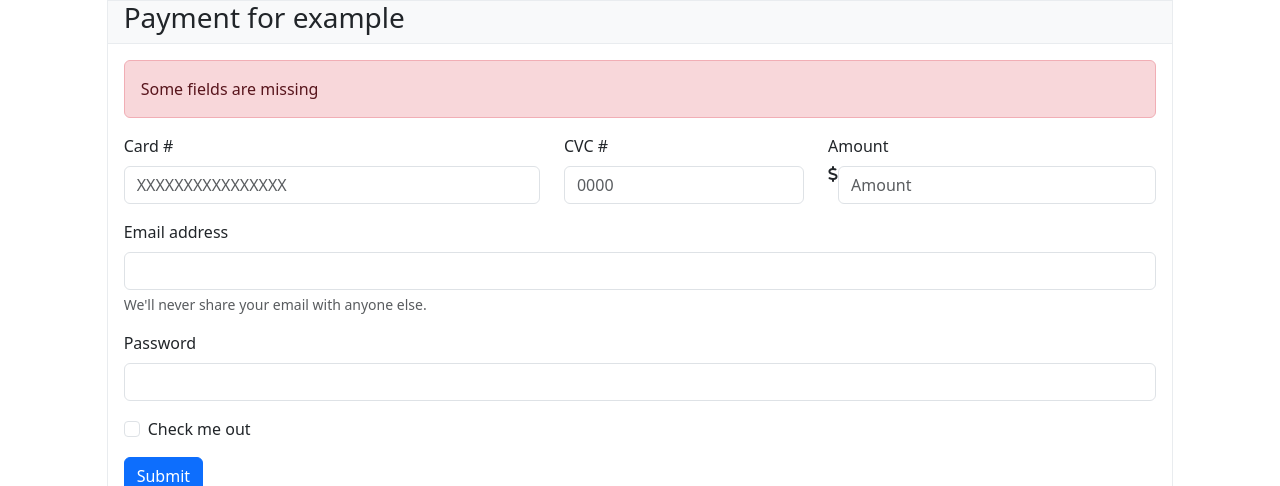
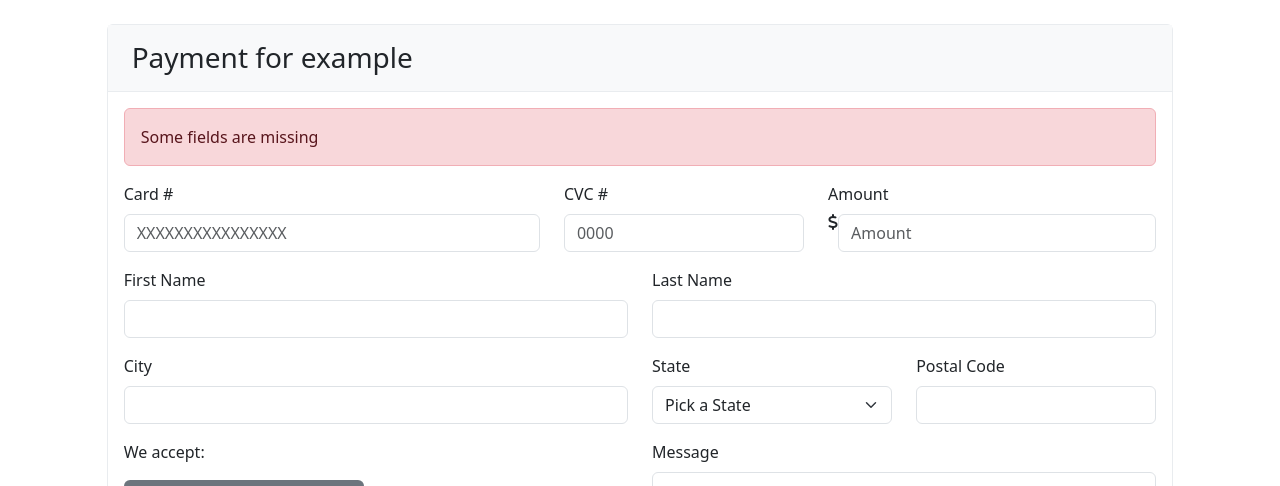
Before and after one commit to 4GeeksAcademy/HTML5-form-project-sicr2000, a plain HTML site: page index.html in a window 1280 px wide. Shown: the top 486 px of the page. Drawn offline with nearby package versions, Linux system fonts and the light colour scheme.

Commit message:
First Commit

```diff
--- a/index.html
+++ b/index.html
@@ -7,14 +7,14 @@
     <link href="https://cdn.jsdelivr.net/npm/bootstrap@5.3.0/dist/css/bootstrap.min.css" rel="stylesheet" integrity="sha384-9ndCyUaIbzAi2FUVXJi0CjmCapSmO7SnpJef0486qhLnuZ2cdeRhO02iuK6FUUVM" crossorigin="anonymous">
 </head>
 <body>
-    <div class="col-10 border border-light-subtle mx-auto ">
-        <div class="bg-light border-bottom border-light-subtle px-3">
+  <div class="col-10 border border-light-subtle mx-auto mt-4 rounded-2">
+    <div class="bg-light border-bottom border-light-subtle px-4 pt-3 pb-2">
       <h3>Payment for example</h3>
     </div>
     <div class="alert alert-danger m-3" role="alert">
       Some fields are missing
     </div>
-        <div class="conteiner flex m-3">
+    <div class="m-3">
       <div class="row">
         <div class="col-5">
           <form>
@@ -23,13 +23,13 @@
           </form>
         </div>
         <div class="col-3">
-              <form action="">
+          <form>
             <label for="CVC" class="mb-2">CVC #</label>
             <input type="text" class="form-control" id="CVC" placeholder="0000"/>
           </form>
         </div>
         <div class="col-4">
-              <form action="">
+          <form>
             <label for="Amount" class="mb-2">Amount</label>
             <div class="d-flex">
               <i class="fa-solid fa-dollar-sign"></i>
@@ -40,22 +40,80 @@
       </div>
     </div>
     <div class="m-3">
+      <div class="row">
+        <div class="col-6">
           <form>
-                <div class="mb-3">
-                  <label for="exampleInputEmail1" class="form-label">Email address</label>
-                  <input type="email" class="form-control" id="exampleInputEmail1" aria-describedby="emailHelp">
-                  <div id="emailHelp" class="form-text">We'll never share your email with anyone else.</div>
+            <label for="First Name" class="mb-2">First Name</label>
+            <input type="text" class="form-control" id="First Name"/>
+          </form>
         </div>
-                <div class="mb-3">
-                  <label for="exampleInputPassword1" class="form-label">Password</label>
-                  <input type="password" class="form-control" id="exampleInputPassword1">
+        <div class="col-6">
+          <form>
+            <label for="Last Name" class="mb-2">Last Name</label>
+            <input type="text" class="form-control" id="Last Name"/>
+          </form>
         </div>
-                <div class="mb-3 form-check">
-                  <input type="checkbox" class="form-check-input" id="exampleCheck1">
-                  <label class="form-check-label" for="exampleCheck1">Check me out</label>
       </div>
-                <button type="submit" class="btn btn-primary">Submit</button>
+    </div>
+    <div class="m-3">
+      <div class="row">
+        <div class="col-6">
+          <form>
+            <label for="City" class="mb-2">City</label>
+            <input type="text" class="form-control" id="City"/>
           </form>
+        </div>
+        <div class="col-3">
+            <label for="State" class="mb-2">State</label>
+            <select class="form-select" aria-label="Default select example">
+              <option selected>Pick a State</option>
+              <option value="1">New York</option>
+              <option value="2">Florida</option>
+              <option value="3">Washington</option>
+            </select>
+        </div>
+        <div class="col-3">
+          <form>
+            <label for="Postal Code" class="mb-2">Postal Code</label>
+            <input type="text" class="form-control" id="Postal Code"/>
+          </form>
+        </div>
+      </div>
+      <div class="row mt-3">
+        <div class="col-3">
+          <label for="Credit Card">We accept:</label>
+          <div class="mt-3 bg-secondary rounded-2 d-flex justify-content-center py-2">
+            <div class="form-check form-check-inline me-2 ms-2">
+              <input class="form-check-input" type="radio" name="inlineRadioOptions" value="Credit Card1">
+              <label class="form-check-label" for="inlineRadio1"><i class="fa-brands fa-cc-mastercard text-white"></i></label>
+            </div>
+            <div class="form-check form-check-inline me-2 ms-2">
+              <input class="form-check-input" type="radio" name="inlineRadioOptions" value="Credit Card2">
+              <label class="form-check-label" for="inlineRadio2"><i class="fa-brands fa-cc-visa text-white"></i></label>
+            </div>
+            <div class="form-check form-check-inline me-2 ms-2">
+              <input class="form-check-input" type="radio" name="inlineRadioOptions" value="Credit Card3">
+              <label class="form-check-label" for="inlineRadio1"><i class="fa-brands fa-cc-diners-club text-white"></i></label>
+            </div>
+            <div class="form-check form-check-inline me-2 ms-2">
+              <input class="form-check-input" type="radio" name="inlineRadioOptions" value="Credit Card4">
+              <label class="form-check-label" for="inlineRadio2"><i class="fa-brands fa-cc-amex text-white"></i></label>
+            </div>
+          </div>
+        </div>
+        <div class="col-3"></div>
+        <div class="col-6">
+          <label class="mb-2">Message</label>
+          <div class="">
+            <textarea class="form-control" rows="3"></textarea>
+            <label class="text-secondary figure-caption">Add any notes here.</label>
+          </div>
+        </div>
+      </div>
+    </div>
+    <div class="bg-light border-top border-light-subtle p-3 d-flex justify-content-end">
+      <button type="button" class="btn btn-secondary">Cancel</button>
+      <button type="button" class="btn btn-primary ms-1">Send</button>
     </div>
   </div>
   <script src="https://cdn.jsdelivr.net/npm/bootstrap@5.3.0/dist/js/bootstrap.bundle.min.js" integrity="sha384-geWF76RCwLtnZ8qwWowPQNguL3RmwHVBC9FhGdlKrxdiJJigb/j/68SIy3Te4Bkz" crossorigin="anonymous"></script>
```
Lines whose indentation alone changed are shown as unchanged.
